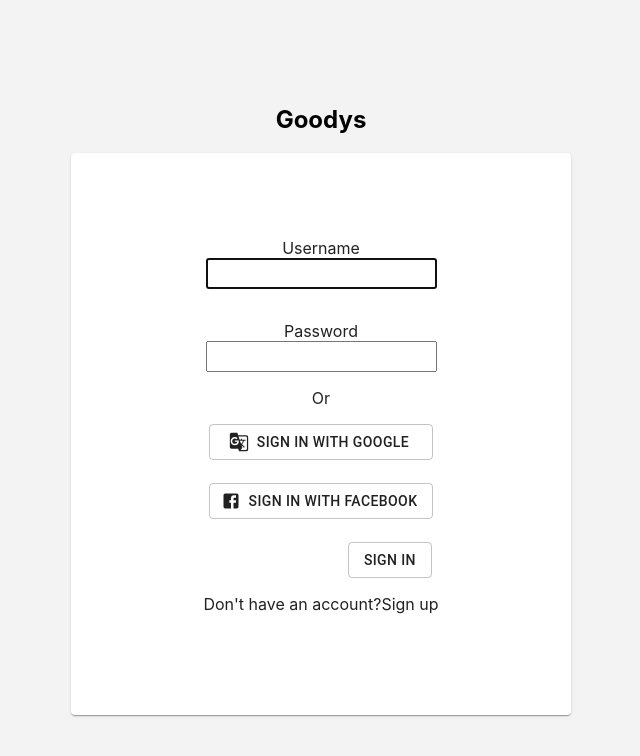
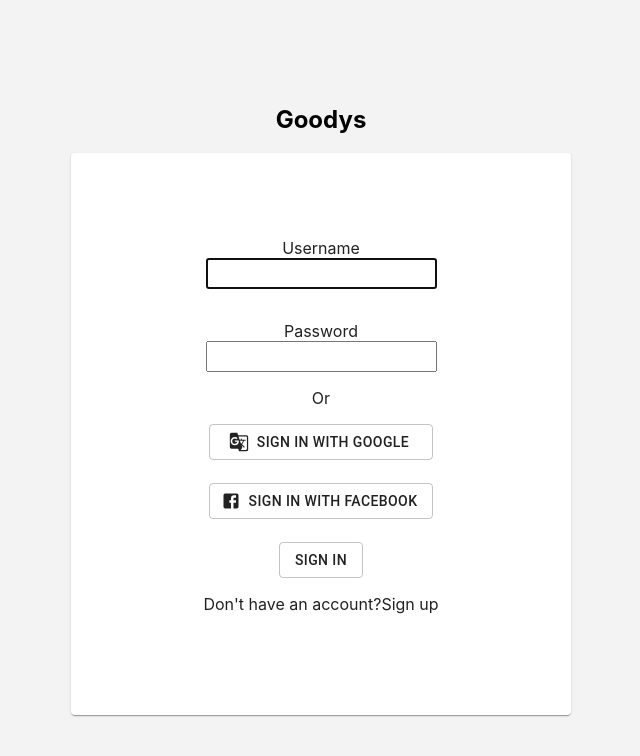
Before and after one commit to Thatguywill12/Goodys, a React (Create React App) app: page /sign-in in a window 1280 px wide. Shown: the top 756 px of the page, without its empty margins (319-959 px from the left). Built offline with nearby package versions, Linux system fonts and the light colour scheme.

Commit message:
sign in/up basic function

```diff
--- a/package.json
+++ b/package.json
@@ -17,6 +17,9 @@
     "react-scripts": "4.0.2",
     "react-slick": "^0.28.0",
     "redux": "^4.0.5",
+    "redux-logger": "^3.0.6",
+    "redux-persist": "^6.0.0",
+    "redux-thunk": "^2.3.0",
     "slick": "^1.12.2",
     "slick-carousel": "^1.8.1",
     "web-vitals": "^1.1.0"
--- a/src/components/cart-page/cart-page-components/OrderSummery.js
+++ b/src/components/cart-page/cart-page-components/OrderSummery.js
@@ -131,8 +131,10 @@ const useStyles =  makeStyles((theme) => ({
 function OrderSummery({state, dispatchToStore}) {
 
     const classes = useStyles();
+console.log(state);
+    const items = state.myCart!=null?[...state.myCart]:[];
 
-    const items = [...state.cartReducer.myCart];
+    ;
 
     const floatingFormat = (n)=>{
         let src = String(n);
--- a/src/components/cart-page/cart-page-components/OrderTotal.js
+++ b/src/components/cart-page/cart-page-components/OrderTotal.js
@@ -94,7 +94,7 @@ const useStyles = makeStyles((theme) => ({
 
 function OrderTotal({state}) {
     const classes = useStyles();
-    const products = [...state.cartReducer.myCart];
+    const products = state.myCart!=null?[...state.myCart]:[];
 
     let calc = () => {
         return products.reduce((sum, item)=>(sum + item.countOf * item.price), 0);
--- a/src/components/users-signUp-signIn-page/Login.js
+++ b/src/components/users-signUp-signIn-page/Login.js
@@ -8,9 +8,6 @@ import Icon from '@material-ui/core/Icon';
 import FacebookIcon from '@material-ui/icons/Facebook';
 import GTranslateIcon from '@material-ui/icons/GTranslate';
 import {Link} from 'react-router-dom';
-import { useHistory } from "react-router-dom";
-
-
 
 
 const useStyles = makeStyles({
@@ -48,23 +45,21 @@ const useStyles = makeStyles({
     }
 });
 
+const Login = (props) => {
+    const classes = useStyles();
 
 
-const Login = (props) => {
-    const classes = useStyles();
-    const history = useHistory();
-
-    const handleSignup = () => {
-        history.push('/');
-    }
-
     const {
+        username,
+        setUsername,
         email,
         setEmail,
         password,
         setPassword,
+        confirmPassword,
+        setConfirmPassword,
         handleLogin,
-        //handleSignup,
+        handleSignup,
         hasAccount,
         setHasAccount,
         emailError,
@@ -91,18 +86,6 @@ const Login = (props) => {
                     <>
                         <div
                             className={classes.loginContainer}
-                            // style={{
-                            // borderRadius: "10px",
-                            // backgroundColor: "white",
-                            // width: "25%",
-                            // height: "55%",
-                            // display: "flex",
-                            // flexDirection: "column",
-                            // alignItems: "center",
-                            // justifyContent: "center",
-                            // marginTop: "15%",
-                            // padding: "10px",
-                            // }}
                         >
                         {/* Username Label, input, and error message */}
                         <label>Username</label>
@@ -110,8 +93,8 @@ const Login = (props) => {
                         type="text"
                         autoFocus
                         required
-                        value={email}
-                        onChange={(e) => setEmail(e.target.value)}
+                        value={username}
+                        onChange={(e) => setUsername(e.target.value)}
                         className={classes.inputBoxes}
                         />
                         <p className="errorMsg">{emailError}</p>
@@ -136,15 +119,15 @@ const Login = (props) => {
                             <Button variant="outlined" className={classes.oAuthBtn} startIcon={<FacebookIcon/>}>Sign In With Facebook </Button>
                         </div>
                         <div className="btnContainer"></div>
-                        <Link to ='/users-home-page'>
+                        {/*<Link to ='/users-home-page'>*/}
                             <Button
                                 variant="outlined"
-                                style={{ position: "relative", left: "82%" }}
-                                onClick={handleLogin}
+                                style={{ position: "relative" }}
+                                onClick={()=>handleLogin()}
                             >
                                 Sign in
                             </Button>
-                        </Link>
+                        {/*</Link>*/}
                         <p>
                             Don't have an account?
                             <span onClick={() => setHasAccount(!hasAccount)}>Sign up</span>
@@ -155,18 +138,6 @@ const Login = (props) => {
                     <>
                         <div
                             className={classes.loginContainer}
-                            // style={{
-                            // borderRadius: "10px",
-                            // backgroundColor: "white",
-                            // width: "25%",
-                            // height: "55%",
-                            // display: "flex",
-                            // flexDirection: "column",
-                            // alignItems: "center",
-                            // justifyContent: "center",
-                            // marginTop: "15%",
-                            // padding: "10px",
-                            // }}
                         >
                             {/* Username Label, input, and error message */}
                             <label>Username</label>
@@ -174,8 +145,8 @@ const Login = (props) => {
                                 type="text"
                                 autoFocus
                                 required
-                            value={email}
-                            onChange={(e) => setEmail(e.target.value)}
+                                value={username}
+                                onChange={(e) => setUsername(e.target.value)}
                                 className={classes.inputBoxes}
                             />
                             <p className="errorMsg">{emailError}</p>
@@ -199,7 +170,6 @@ const Login = (props) => {
                                 value={password}
                                 onChange={(e) => setPassword(e.target.value)}
                                 className={classes.inputBoxes}
-
                             />
                             <p className="errorMsg">{passwordError}</p>
 
@@ -207,8 +177,8 @@ const Login = (props) => {
                             <input
                                 type="password"
                                 required
-                            value={password}
-                            onChange={(e) => setPassword(e.target.value)}
+                                value={confirmPassword}
+                                onChange={(e) => setConfirmPassword(e.target.value)}
                                 className={classes.inputBoxes}
 
                             />
@@ -228,7 +198,7 @@ const Login = (props) => {
                                 <Button
                                     variant="outlined"
                                     style={{ position: "relative",}}
-                                    onClick={handleSignup}
+                                    onClick={()=>handleSignup()}
                                 >
                                     Sign up
                                 </Button>
@@ -248,52 +218,3 @@ const Login = (props) => {
 };
 
 export default Login;
-
-
-
-
-
-{/* <h1>Goodys</h1>
-    <Card className={classes.root}>
-        <div
-            className="loginContainer"
-            style={{
-            // borderRadius: "10px",
-            backgroundColor: "white",
-            // width: "25%",
-            // height: "55%",
-            display: "flex",
-            flexDirection: "column",
-            alignItems: "center",
-            justifyContent: "center",
-            marginTop: "15%",
-            padding: "10px",
-            }}
-        >
-            <label>Username</label>
-            <input
-            type="text"
-            autoFocus
-            required
-            value={email}
-            onChange={(e) => setEmail(e.target.value)}
-            className={classes.inputBoxes}
-
-            />
-            <p className="errorMsg">{emailError}</p>
-            <label>Password</label>
-            <input
-            type="password"
-            required
-            value={password}
-            onChange={(e) => setPassword(e.target.value)}
-            className={classes.inputBoxes}
-
-            />
-            <p className="errorMsg">{passwordError}</p>
-            <p style={{marginTop:'-5%'}}>Or</p>
-            <div className={classes.oAuth}>
-                <Button variant="outlined" className={classes.oAuthBtn} startIcon={<GTranslateIcon/>}>Sign Up With Google </Button>
-                <Button variant="outlined" className={classes.oAuthBtn} startIcon={<FacebookIcon/>}>Sign Up With Google </Button>
-            </div>
-            <div className="btnContainer"></div> */}
--- a/src/components/users-signUp-signIn-page/SignIn.js
+++ b/src/components/users-signUp-signIn-page/SignIn.js
@@ -1,14 +1,17 @@
 import React, { useState, useEffect } from "react";
+import { useHistory } from "react-router-dom";
 import Login from "./Login";
+import ajaxUrl from '../../config/ajaxUrl';
 
 
 function SignIn() {
     //Sets use state for User
-    const [user, setUser] = useState("");
+    const [username, setUsername] = useState("");
     //Sets use state for Email
     const [email, setEmail] = useState("");
     //Sets use state for Password
     const [password, setPassword] = useState("");
+    const [confirmPassword, setConfirmPassword] = useState("");
     //Error Handling for the Email
     const [emailError, setEmailError] = useState("");
     //Error Handling for the Password
@@ -16,9 +19,53 @@ function SignIn() {
     //Toggles between SignIn & SignUp
     const [hasAccount, setHasAccount] = useState(false);
 
+    const options = {
+        method: 'GET',
+        headers: {
+            'Content-Type': 'application/json'
+        }
+    }
+
+    const history = useHistory();
+
+    const handleLogin = () => {
+        console.log(username, password, email);
+        if (username === '' && email === '') return false;
+        fetch(`${ajaxUrl}/sign_in?username=${username}&password=${password}&email=${email}`, options).then(res=>res.json().then(data=>{
+            console.log(data);
+            if(data['sign_in']){
+                history.push('/');
+            } else {
+                alert('Username or password is incorrect.');
+            }
+        }));
+    }
+
+    const handleSignup = () => {
+        if (username === '' || email === '' || password === '') {
+            alert('Fill in the required');
+            return false;
+        }
+
+        if (password !== confirmPassword) {
+            alert('confirm password');
+            return;
+        }
+
+        fetch(`${ajaxUrl}/sign_up?username=${username}&password=${password}&email=${email}`, options).then(res=>res.json().then(data=>{
+            console.log(data);
+            if(data['sign_up']){
+                history.push('/');
+            }
+        }));
+        history.push('/');
+    }
+
     return (
         <div>
             <Login
+                username={username}
+                setUsername={setUsername}
                 email={email}
                 setEmail={setEmail}
                 password={password}
@@ -27,6 +74,9 @@ function SignIn() {
                 setHasAccount={setHasAccount}
                 emailError={emailError}
                 passwordError={passwordError}
+                handleLogin={handleLogin}
+                handleSignup={handleSignup}
+                setConfirmPassword={setConfirmPassword}
             />
         </div>
     )
--- /dev/null
+++ b/src/config/ajaxUrl.js
@@ -0,0 +1,3 @@
+//const ajaxUrl = 'http://localhost:9000';
+const ajaxUrl = "https://goody-backend.herokuapp.com";
+export default ajaxUrl;
```
Also changed, not shown: src/index.js (+17 -6 lines), src/redux/store.js (+37 -2 lines), 1 other file (tests, documents, lock files or other folders). Lines whose indentation alone changed are shown as unchanged.
